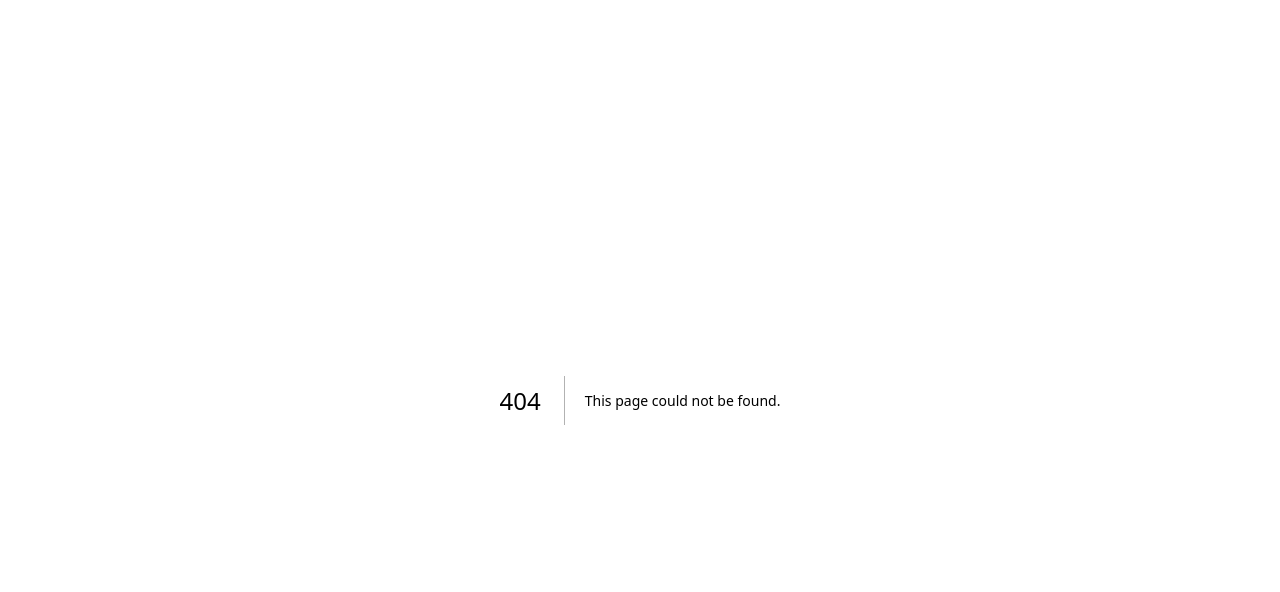
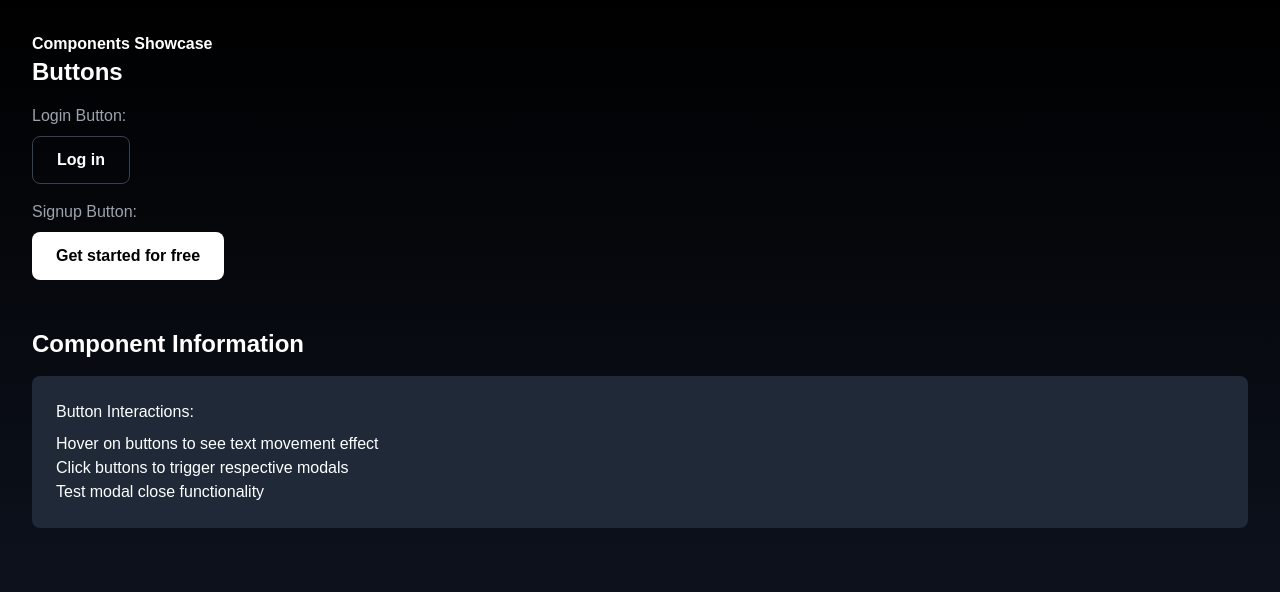
Before and after one commit to zhangyu528/my-next-app, a Next.js app: page /showcase in a window 1280 px wide. Before the commit this address had no page. Shown: the top 592 px of the page. Built offline with nearby package versions, Linux system fonts and the light colour scheme.

Commit message:
添加组件效果的showcase页面

```diff
--- /dev/null
+++ b/src/app/showcase/page.tsx
@@ -0,0 +1,5 @@
+import ComponentsShowcase from '@/features/components-showcase';
+
+export default function ShowcasePage() {
+  return <ComponentsShowcase />;
+}
--- /dev/null
+++ b/src/components/LoginButton/index.tsx
@@ -0,0 +1,22 @@
+'use client';
+
+interface LoginButtonProps {
+  onClick: () => void;
+}
+
+export default function LoginButton({ onClick }: LoginButtonProps) {
+  return (
+    <a
+      href="/login"
+      onClick={(e) => {
+        e.preventDefault();
+        onClick();
+      }}
+      className="px-6 py-3 h-12 border border-gray-700 rounded-lg flex items-center font-semibold text-[16px]"
+    >
+      <span className="inline-block transition-all duration-300 hover:pl-2">
+        Log in
+      </span>
+    </a>
+  );
+}
--- a/src/components/Navbar/index.tsx
+++ b/src/components/Navbar/index.tsx
@@ -1,27 +1,17 @@
 'use client';
 
 import { useState } from 'react';
-import { navStyles, defaultNavItems } from './styles';
+import { navStyles } from './styles';
 import LoginModal from '../LoginModal';
 import SignupModal from '../SignupModal';
-import { NavItem, NavbarProps } from './types';
+import LoginButton from '../LoginButton';
+import SignupButton from '../SignupButton';
 
 export default function Navbar({
-  logo = "Next App",
-  items = defaultNavItems
+  logo = "Next App"
 }) {
   const [isLoginModalOpen, setIsLoginModalOpen] = useState(false);
   const [isSignupModalOpen, setIsSignupModalOpen] = useState(false);
-
-  const handleItemClick = (e: React.MouseEvent<HTMLAnchorElement>, href: string) => {
-    if (href === '/login') {
-      e.preventDefault();
-      setIsLoginModalOpen(true);
-    } else if (href === '/signup') {
-      e.preventDefault();
-      setIsSignupModalOpen(true);
-    }
-  };
 
   return (
     <>
@@ -29,16 +19,8 @@ export default function Navbar({
         <div className={navStyles.container}>
           <div className={navStyles.logo}>{logo}</div>
           <div className={navStyles.itemsWrapper}>
-            {items.map((item, index) => (
-              <a
-                key={index}
-                href={item.href}
-                onClick={(e) => handleItemClick(e, item.href)}
-                className={item.isButton ? navStyles.button : navStyles.link}
-              >
-                {item.label}
-              </a>
-            ))}
+            <LoginButton onClick={() => setIsLoginModalOpen(true)} />
+            <SignupButton onClick={() => setIsSignupModalOpen(true)} />
           </div>
         </div>
       </nav>
--- a/src/components/Navbar/styles.ts
+++ b/src/components/Navbar/styles.ts
@@ -3,8 +3,6 @@ export const navStyles = {
   container: "max-w-6xl mx-auto flex justify-between items-center",
   logo: "text-2xl font-bold",
   itemsWrapper: "flex items-center gap-4",
-  link: "hover:text-gray-300 px-6 py-3 h-12 border border-gray-700 rounded-lg transition-colors flex items-center font-semibold text-[16px]",
-  button: "px-6 py-3 h-12 bg-white text-black rounded-lg hover:bg-gray-200 transition-colors flex items-center font-semibold text-[16px]"
 } as const;
 
 export const defaultNavItems = [
--- /dev/null
+++ b/src/components/SignupButton/index.tsx
@@ -0,0 +1,22 @@
+'use client';
+
+interface SignupButtonProps {
+  onClick: () => void;
+}
+
+export default function SignupButton({ onClick }: SignupButtonProps) {
+  return (
+    <a
+      href="/signup"
+      onClick={(e) => {
+        e.preventDefault();
+        onClick();
+      }}
+      className="px-6 py-3 h-12 bg-white text-black rounded-lg flex items-center font-semibold text-[16px]"
+    >
+      <span className="inline-block transition-all duration-300 hover:pl-2">
+        Get started for free
+      </span>
+    </a>
+  );
+}
--- /dev/null
+++ b/src/features/components-showcase/index.tsx
@@ -0,0 +1,64 @@
+'use client';
+
+import LoginButton from '@/components/LoginButton';
+import SignupButton from '@/components/SignupButton';
+import { useState } from 'react';
+import LoginModal from '@/components/LoginModal';
+import SignupModal from '@/components/SignupModal';
+import { componentPageStyles } from './styles';
+
+export default function ComponentsShowcase() {
+  const [isLoginModalOpen, setIsLoginModalOpen] = useState(false);
+  const [isSignupModalOpen, setIsSignupModalOpen] = useState(false);
+
+  return (
+    <div className={componentPageStyles.wrapper}>
+      <h1 className={componentPageStyles.title}>Components Showcase</h1>
+
+      {/* Buttons Section */}
+      <section className={componentPageStyles.section}>
+        <h2 className={componentPageStyles.sectionTitle}>Buttons</h2>
+        <div className="space-y-4">
+          {/* Login Button */}
+          <div>
+            <h3 className={componentPageStyles.componentTitle}>Login Button:</h3>
+            <div className={componentPageStyles.componentWrapper}>
+              <LoginButton onClick={() => setIsLoginModalOpen(true)} />
+            </div>
+          </div>
+
+          {/* Signup Button */}
+          <div>
+            <h3 className={componentPageStyles.componentTitle}>Signup Button:</h3>
+            <div className={componentPageStyles.componentWrapper}>
+              <SignupButton onClick={() => setIsSignupModalOpen(true)} />
+            </div>
+          </div>
+        </div>
+      </section>
+
+      {/* Modals */}
+      <LoginModal
+        isOpen={isLoginModalOpen}
+        onClose={() => setIsLoginModalOpen(false)}
+      />
+      <SignupModal
+        isOpen={isSignupModalOpen}
+        onClose={() => setIsSignupModalOpen(false)}
+      />
+
+      {/* Component Information */}
+      <section className={componentPageStyles.infoSection}>
+        <h2 className={componentPageStyles.sectionTitle}>Component Information</h2>
+        <div className={componentPageStyles.infoCard}>
+          <h3 className="text-lg font-medium mb-2">Button Interactions:</h3>
+          <ul className={componentPageStyles.infoList}>
+            <li>Hover on buttons to see text movement effect</li>
+            <li>Click buttons to trigger respective modals</li>
+            <li>Test modal close functionality</li>
+          </ul>
+        </div>
+      </section>
+    </div>
+  );
+}
--- /dev/null
+++ b/src/features/components-showcase/styles.ts
@@ -0,0 +1,11 @@
+export const componentPageStyles = {
+  wrapper: "min-h-screen bg-gradient-to-b from-black to-gray-900 text-white p-8",
+  title: "text-3xl font-bold mb-8",
+  section: "mb-12",
+  sectionTitle: "text-2xl font-semibold mb-4",
+  componentTitle: "text-lg text-gray-400 mb-2",
+  componentWrapper: "flex items-center gap-4",
+  infoSection: "mt-8",
+  infoCard: "bg-gray-800 p-6 rounded-lg",
+  infoList: "list-disc list-inside space-y-2 text-gray-300"
+} as const;
```
